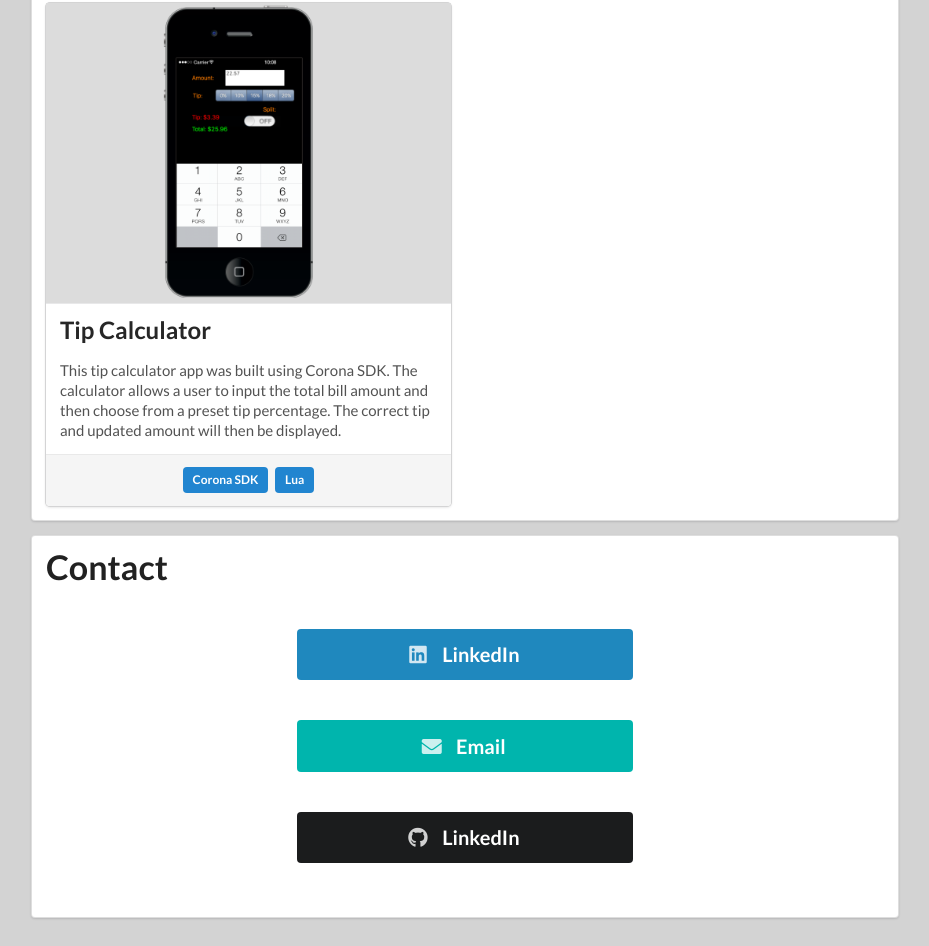
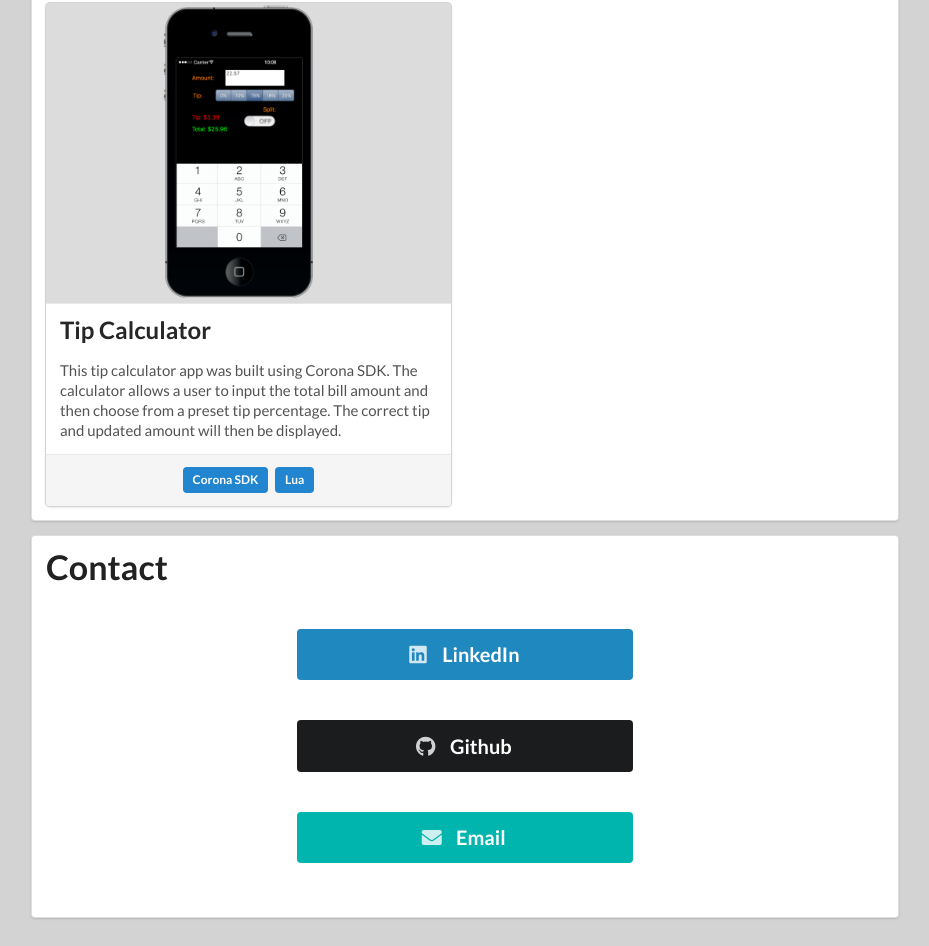
Before and after one commit to blenz/personal-website, a plain HTML site: page index.html in a window 1280 px wide. Shown: the part 3486-4432 px from the top of the page, without its empty margins (175-1104 px from the left). Drawn offline with nearby package versions, Linux system fonts and the light colour scheme.

Commit message:
fix links

```diff
--- a/index.html
+++ b/index.html
@@ -99,18 +99,18 @@
               </a>
             </div>
             <div class="ui row contact">
+              <a href="https://www.github.com/blenz">
+                <button class="ui linkedin huge fluid black button">
+                  <i class="github icon"></i>
+                  Github
+                </button>
+              </a>
+            </div>
+            <div class="ui row contact">
               <a href="mailto:blenz@uci.edu">
                 <button class="ui linkedin huge teal fluid button">
                   <i class="envelope icon"></i>
                   Email
-                </button>
-              </a>
-            </div>
-            <div class="ui row contact">
-              <a href="https://www.github.com/blenz">
-                <button class="ui linkedin huge fluid black button">
-                  <i class="github icon"></i>
-                  LinkedIn
                 </button>
               </a>
             </div>
```
